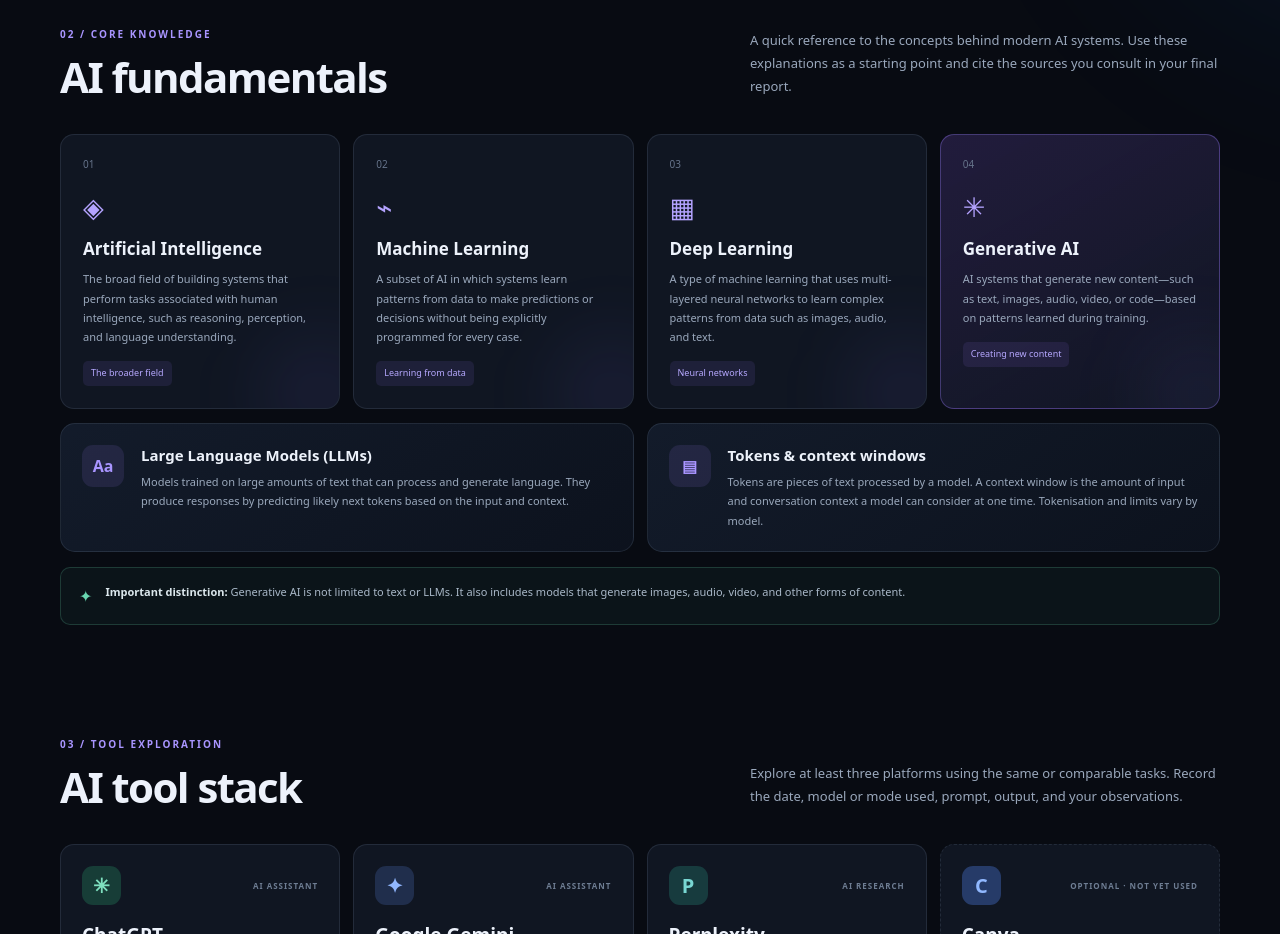
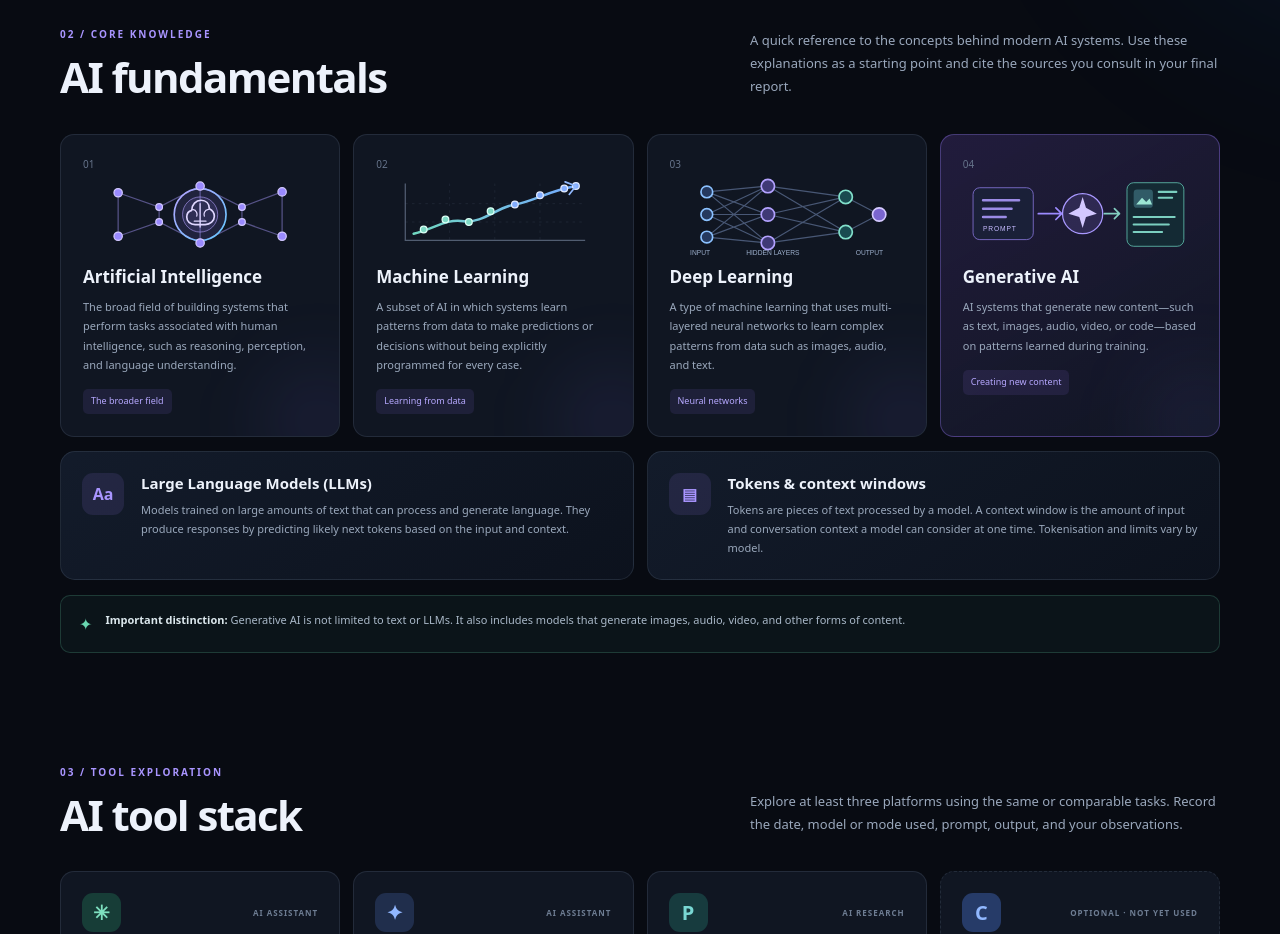
Before and after one commit to maanav02/personal-genai-portfolio, a plain HTML site: page index.html in a window 1280 px wide. Shown: the part 1420-2354 px from the top of the page. Drawn offline with Linux system fonts and the light colour scheme.

Commit message:
Add visual illustrations to AI fundamentals cards

```diff
--- a/index.html
+++ b/index.html
@@ -94,10 +94,84 @@
         <p class="section-intro">A quick reference to the concepts behind modern AI systems. Use these explanations as a starting point and cite the sources you consult in your final report.</p>
       </div>
       <div class="concept-grid">
-        <article class="concept-card"><div class="concept-number">01</div><div class="concept-icon">◈</div><h3>Artificial Intelligence</h3><p>The broad field of building systems that perform tasks associated with human intelligence, such as reasoning, perception, and language understanding.</p><span class="tag">The broader field</span></article>
-        <article class="concept-card"><div class="concept-number">02</div><div class="concept-icon">⌁</div><h3>Machine Learning</h3><p>A subset of AI in which systems learn patterns from data to make predictions or decisions without being explicitly programmed for every case.</p><span class="tag">Learning from data</span></article>
-        <article class="concept-card"><div class="concept-number">03</div><div class="concept-icon">▦</div><h3>Deep Learning</h3><p>A type of machine learning that uses multi-layered neural networks to learn complex patterns from data such as images, audio, and text.</p><span class="tag">Neural networks</span></article>
-        <article class="concept-card featured-concept"><div class="concept-number">04</div><div class="concept-icon">✳</div><h3>Generative AI</h3><p>AI systems that generate new content—such as text, images, audio, video, or code—based on patterns learned during training.</p><span class="tag">Creating new content</span></article>
+        <article class="concept-card">
+          <div class="concept-number">01</div>
+          <div class="concept-art concept-art-ai" aria-hidden="true">
+            <svg viewBox="0 0 280 104" focusable="false">
+              <defs><linearGradient id="aiCore" x1="0" y1="0" x2="1" y2="1"><stop stop-color="#b7a3ff"/><stop offset="1" stop-color="#62c8ff"/></linearGradient></defs>
+              <g fill="none" stroke="#8f83d9" stroke-opacity=".55" stroke-width="1.5">
+                <path d="M42 26 91 43 140 18 190 43 238 25M42 78 91 61 140 86 190 61 238 78M91 43 91 61M190 43 190 61M140 18V86"/>
+                <path d="M42 26 42 78M238 25V78"/>
+              </g>
+              <circle cx="140" cy="52" r="31" fill="#8c79ea" fill-opacity=".13" stroke="url(#aiCore)" stroke-width="2"/>
+              <circle cx="140" cy="52" r="21" fill="#8c79ea" fill-opacity=".13" stroke="#b6a2ff" stroke-opacity=".7"/>
+              <path d="M130 47c0-7 5-12 11-12 6 0 10 4 10 10 4 2 6 5 6 9 0 6-5 10-11 10h-12c-6 0-10-4-10-9 0-4 2-7 6-8Z" fill="none" stroke="#e0d7ff" stroke-width="2" stroke-linejoin="round"/>
+              <path d="M140 39v28M131 46c5 1 6 5 5 8M150 46c-5 1-6 5-5 8M133 60h14" fill="none" stroke="#e0d7ff" stroke-width="1.5" stroke-linecap="round"/>
+              <g fill="#9a8aff" stroke="#d2c8ff" stroke-width="1.5"><circle cx="42" cy="26" r="5"/><circle cx="42" cy="78" r="5"/><circle cx="91" cy="43" r="4"/><circle cx="91" cy="61" r="4"/><circle cx="140" cy="18" r="5"/><circle cx="140" cy="86" r="5"/><circle cx="190" cy="43" r="4"/><circle cx="190" cy="61" r="4"/><circle cx="238" cy="25" r="5"/><circle cx="238" cy="78" r="5"/></g>
+            </svg>
+          </div>
+          <h3>Artificial Intelligence</h3>
+          <p>The broad field of building systems that perform tasks associated with human intelligence, such as reasoning, perception, and language understanding.</p>
+          <span class="tag">The broader field</span>
+        </article>
+        <article class="concept-card">
+          <div class="concept-number">02</div>
+          <div class="concept-art concept-art-ml" aria-hidden="true">
+            <svg viewBox="0 0 280 104" focusable="false">
+              <defs><linearGradient id="mlLine" x1="0" y1="0" x2="1" y2="0"><stop stop-color="#70d7c0"/><stop offset="1" stop-color="#75aaff"/></linearGradient></defs>
+              <path d="M35 15V83H250" fill="none" stroke="#73839c" stroke-opacity=".65" stroke-width="1.5"/>
+              <path d="M35 61H250M35 39H250M88 15V83M142 15V83M196 15V83" stroke="#73839c" stroke-opacity=".16" stroke-dasharray="3 5"/>
+              <path d="M45 75C72 68 83 57 105 60S145 43 166 40 205 24 239 18" fill="none" stroke="url(#mlLine)" stroke-width="3" stroke-linecap="round"/>
+              <g fill="#7ed9c5" stroke="#dcfff5" stroke-width="1.5"><circle cx="57" cy="70" r="4"/><circle cx="83" cy="58" r="4"/><circle cx="111" cy="61" r="4"/><circle cx="137" cy="48" r="4"/></g>
+              <g fill="#83adff" stroke="#e1eaff" stroke-width="1.5"><circle cx="166" cy="40" r="4"/><circle cx="196" cy="29" r="4"/><circle cx="225" cy="21" r="4"/><circle cx="239" cy="18" r="4"/></g>
+              <path d="m226 13 13 5-8 10" fill="none" stroke="#91b9ff" stroke-width="2" stroke-linecap="round" stroke-linejoin="round"/>
+            </svg>
+          </div>
+          <h3>Machine Learning</h3>
+          <p>A subset of AI in which systems learn patterns from data to make predictions or decisions without being explicitly programmed for every case.</p>
+          <span class="tag">Learning from data</span>
+        </article>
+        <article class="concept-card">
+          <div class="concept-number">03</div>
+          <div class="concept-art concept-art-dl" aria-hidden="true">
+            <svg viewBox="0 0 280 104" focusable="false">
+              <g stroke="#8da6d9" stroke-opacity=".45" stroke-width="1.4">
+                <path d="M44 25 117 18M44 25 117 52M44 25 117 86M44 52 117 18M44 52 117 52M44 52 117 86M44 79 117 18M44 79 117 52M44 79 117 86"/>
+                <path d="M117 18 210 31M117 18 210 73M117 52 210 31M117 52 210 73M117 86 210 31M117 86 210 73"/>
+                <path d="M210 31 250 52M210 73 250 52"/>
+              </g>
+              <g fill="#25395f" stroke="#8bc1ff" stroke-width="2"><circle cx="44" cy="25" r="7"/><circle cx="44" cy="52" r="7"/><circle cx="44" cy="79" r="7"/></g>
+              <g fill="#3f3976" stroke="#b3a2ff" stroke-width="2"><circle cx="117" cy="18" r="8"/><circle cx="117" cy="52" r="8"/><circle cx="117" cy="86" r="8"/></g>
+              <g fill="#194b50" stroke="#81dfca" stroke-width="2"><circle cx="210" cy="31" r="8"/><circle cx="210" cy="73" r="8"/></g>
+              <circle cx="250" cy="52" r="8" fill="#7a65cf" stroke="#d4c9ff" stroke-width="2"/>
+              <g fill="#9baecb" font-size="8" font-family="Arial,sans-serif"><text x="24" y="101">INPUT</text><text x="91" y="101">HIDDEN LAYERS</text><text x="222" y="101">OUTPUT</text></g>
+            </svg>
+          </div>
+          <h3>Deep Learning</h3>
+          <p>A type of machine learning that uses multi-layered neural networks to learn complex patterns from data such as images, audio, and text.</p>
+          <span class="tag">Neural networks</span>
+        </article>
+        <article class="concept-card featured-concept">
+          <div class="concept-number">04</div>
+          <div class="concept-art concept-art-genai" aria-hidden="true">
+            <svg viewBox="0 0 280 104" focusable="false">
+              <rect x="12" y="20" width="72" height="62" rx="8" fill="#1a2038" stroke="#8474d5"/>
+              <path d="M24 35h43M24 45h34M24 55h27" stroke="#9b8be5" stroke-width="3" stroke-linecap="round"/>
+              <text x="24" y="72" fill="#c6bbff" font-size="8" font-family="Arial,sans-serif" letter-spacing="1">PROMPT</text>
+              <path d="M90 51h28m-7-7 7 7-7 7" fill="none" stroke="#9c8aff" stroke-width="2" stroke-linecap="round" stroke-linejoin="round"/>
+              <circle cx="143" cy="51" r="24" fill="#8872df" fill-opacity=".18" stroke="#a998ff" stroke-width="1.5"/>
+              <path d="m143 31 4 13 13 7-13 4-4 13-4-13-13-4 13-7Z" fill="#d3c8ff"/>
+              <path d="M169 51h18m-6-6 6 6-6 6" fill="none" stroke="#83cfc1" stroke-width="2" stroke-linecap="round" stroke-linejoin="round"/>
+              <rect x="196" y="14" width="68" height="76" rx="8" fill="#142a34" stroke="#5fbcad"/>
+              <rect x="204" y="22" width="23" height="22" rx="4" fill="#315b67"/>
+              <path d="m207 40 7-8 5 5 4-4 3 7Z" fill="#9ce5d4"/>
+              <path d="M234 25h21M234 32h16M204 55h49M204 64h42M204 73h34" stroke="#7bcfc0" stroke-width="2.5" stroke-linecap="round"/>
+            </svg>
+          </div>
+          <h3>Generative AI</h3>
+          <p>AI systems that generate new content—such as text, images, audio, video, or code—based on patterns learned during training.</p>
+          <span class="tag">Creating new content</span>
+        </article>
       </div>
       <div class="knowledge-row">
         <article class="panel knowledge-card"><div class="knowledge-icon">Aa</div><div><h3>Large Language Models (LLMs)</h3><p>Models trained on large amounts of text that can process and generate language. They produce responses by predicting likely next tokens based on the input and context.</p></div></article>
```
